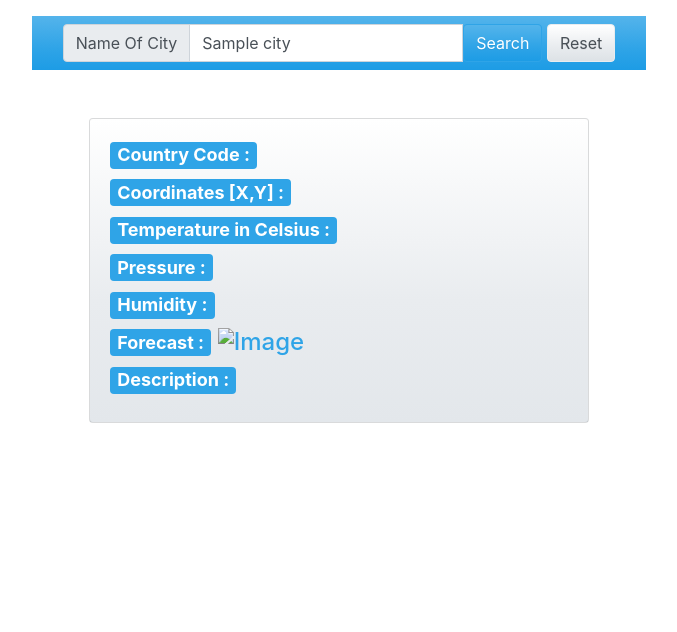
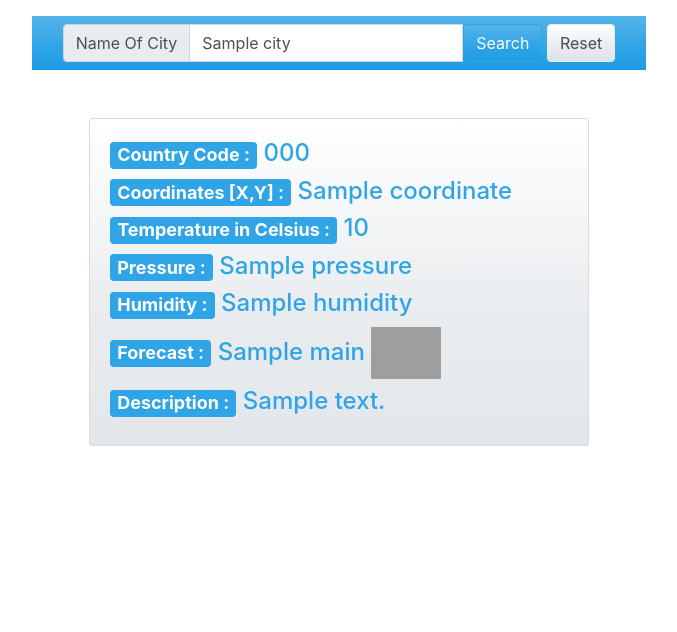
Before and after one commit to Pralhad17/Weather_App, a Django app: template weatherapp/templates/main/index.html in a window 1280 px wide. Shown: the part 56-688 px from the top of the page, without its empty margins (301-978 px from the left). Run offline with Django 3.2, Linux system fonts and the light colour scheme; the template is opened without the code that fills it: most values are stand-ins (such as "Sample title", 1, 10 or a date in 2020); some libraries are stand-ins or nearby versions; grey boxes are pictures that could not be loaded.

Commit message:
lastonedsf

```diff
--- a/weatherapp/templates/main/index.html
+++ b/weatherapp/templates/main/index.html
@@ -5,7 +5,6 @@
 <head>
     <meta charset="UTF-8" />
     <meta name="viewport" content="width=device-width, initial-scale=1.0" />
-
     <link rel="stylesheet" href="https://cdnjs.cloudflare.com/ajax/libs/bootswatch/4.5.3/cerulean/bootstrap.min.css"
         integrity="sha512-dQLT/B7byn2LjN/DN4zeBKpwGV6qbidV0XiMRWQOL7TGrV7FkZFldkGG+DGMU+CQnMTcRZlUI7GMWt1j6akNew=="
         crossorigin="anonymous" />
@@ -27,14 +26,11 @@
             z-index: 1000;
             padding: 10px 15px;
             font-size: 0.9rem;
-            /* Adjust font size */
         }
 
-        /* Custom CSS for responsive adjustments */
         @media (max-width: 768px) {
             .input-group-text {
                 font-size: 0.9rem;
-                /* Adjust font size for smaller screens */
             }
         }
     </style>
@@ -43,7 +39,7 @@
 <body>
     <div class="navbar navbar-expand-lg fixed-top navbar-dark bg-dark">
         <div class="container">
-            <a href="../" class="navbar-brand">Weather App <span style="color: rgb(39, 117, 161);"></span></a>
+            <a href="../" class="navbar-brand">Weather App</a>
         </div>
     </div>
 
@@ -60,38 +56,43 @@
                     <input type="text" class="form-control" name="city" id="city-input"
                         placeholder="Choose Your City ..." value="{{ city|default_if_none:'' }}">
                     <div class="input-group-btn">
-                        <button type="button" class="btn btn-primary" id="search-btn">Search</button>
-                        <button type="button" class="btn btn-secondary" id="reset-btn">Reset</button>
+                        <button type="submit" class="btn btn-primary" id="search-btn">Search</button>
+                        <button type="reset" class="btn btn-secondary" id="reset-btn">Reset</button>
                     </div>
                 </div>
-
             </form>
         </nav>
     </div>
 
     <br> <br>
-    <div class="alert alert-danger alert-dismissible fade show" role="alert" id="alert-message" style="display: none;">
-        <strong>Error fetching data:</strong> <span id="error-message"></span>
+    {% if error_message %}
+    <div class="alert alert-danger alert-dismissible fade show" role="alert" id="alert-message">
+        <strong>Error fetching data:</strong> <span>{{ error_message }}</span>
     </div>
+    {% endif %}
 
+    {% if data %}
     <div class="row justify-content-center" id="weather-info">
-        {% if country_code and coordinate and temp and pressure and humidity %}
         <div class="col-md-6 d-flex justify-content-center">
             <div class="card text-white bg-light mb-6 card-custom-size">
                 <div class="card-body">
-                    <h4><span class="badge badge-primary">Country Code :</span> <span id="country_code"></span></h4>
-                    <h4><span class="badge badge-primary">Coordinates [X,Y] :</span> <span id="coordinate"></span></h4>
-                    <h4><span class="badge badge-primary">Temperature in Celsius :</span> <span id="temp"></span></h4>
-                    <h4><span class="badge badge-primary">Pressure :</span> <span id="pressure"></span></h4>
-                    <h4><span class="badge badge-primary">Humidity :</span> <span id="humidity"></span></h4>
-                    <h4><span class="badge badge-primary">Forecast :</span> <span id="main"></span> <img src=""
-                            alt="Image" style="width:70px" id="icon"></h4>
-                    <h4><span class="badge badge-primary">Description :</span> <span id="description"></span></h4>
+                    <h4><span class="badge badge-primary">Country Code :</span> <span>{{ data.country_code }}</span>
+                    </h4>
+                    <h4><span class="badge badge-primary">Coordinates [X,Y] :</span> <span>{{ data.coordinate }}</span>
+                    </h4>
+                    <h4><span class="badge badge-primary">Temperature in Celsius :</span> <span>{{ data.temp }}</span>
+                    </h4>
+                    <h4><span class="badge badge-primary">Pressure :</span> <span>{{ data.pressure }}</span></h4>
+                    <h4><span class="badge badge-primary">Humidity :</span> <span>{{ data.humidity }}</span></h4>
+                    <h4><span class="badge badge-primary">Forecast :</span> <span>{{ data.main }}</span> <img
+                            src="http://openweathermap.org/img/wn/{{ data.icon }}.png" alt="Image" style="width:70px">
+                    </h4>
+                    <h4><span class="badge badge-primary">Description :</span> <span>{{ data.description }}</span></h4>
                 </div>
             </div>
         </div>
-        {% endif %}
     </div>
+    {% endif %}
 
     <footer style="position: fixed; bottom: 10px; right: 10px; font-size: 0.8rem; color: #777;">
         <strong> Created By P.R Gomsale </strong>
@@ -104,62 +105,9 @@
             }
         });
 
-        document.getElementById('search-btn').addEventListener('click', function () {
-            const cityInput = document.getElementById('city-input').value.trim();
-            if (!cityInput) {
-                document.getElementById('alert-message').style.display = 'block';
-                document.getElementById('error-message').textContent = 'Enter the City/Village Name!!';
-                setTimeout(() => {
-                    document.getElementById('alert-message').style.display = 'none';
-                }, 3000);
-            } else {
-                fetchWeatherData(cityInput);
-            }
-        });
-
         document.getElementById('reset-btn').addEventListener('click', function () {
-            document.getElementById('weather-form').reset();
             document.getElementById('weather-info').style.display = 'none';
         });
-
-        function fetchWeatherData(city) {
-            fetch('https://api.openweathermap.org/data/2.5/weather?q=' + city + '&units=metric&appid=4f1e0cf70b1773e34d30c5d1965fcc26')
-                .then(response => {
-                    if (!response.ok) {
-                        throw new Error('Error fetching data: ' + response.status);
-                    }
-                    return response.json();
-                })
-                .then(data => {
-                    displayWeatherData(data);
-                })
-                .catch(error => {
-                    document.getElementById('alert-message').style.display = 'block';
-                    document.getElementById('error-message').textContent = error.message;
-                    setTimeout(() => {
-                        document.getElementById('alert-message').style.display = 'none';
-                    }, 3000);
-                });
-        }
-
-        function displayWeatherData(data) {
-            const {
-                sys,
-                coord,
-                main,
-                weather
-            } = data;
-            document.getElementById('country_code').textContent = sys.country;
-            document.getElementById('coordinate').textContent = coord.lon + ', ' + coord.lat;
-            document.getElementById('temp').textContent = main.temp + ' °C';
-            document.getElementById('pressure').textContent = main.pressure;
-            document.getElementById('humidity').textContent = main.humidity;
-            document.getElementById('main').textContent = weather[0].main;
-            document.getElementById('description').textContent = weather[0].description;
-            document.getElementById('icon').src = 'http://openweathermap.org/img/w/' + weather[0].icon + '.png';
-
-            document.getElementById('weather-info').style.display = 'block';
-        }
     </script>
 </body>
 
```
Also changed, not shown: weatherapp/views.py (+5 -9 lines).
